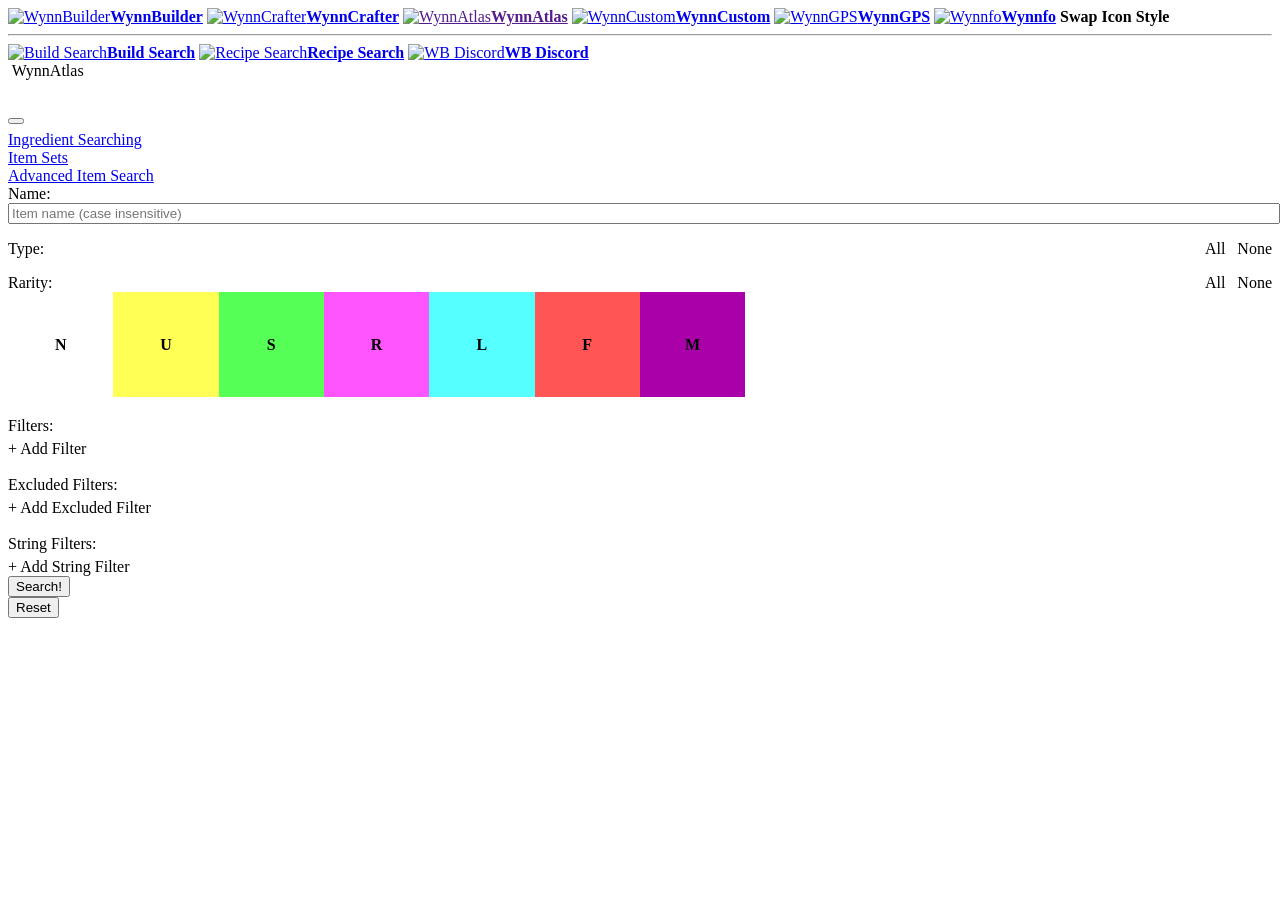
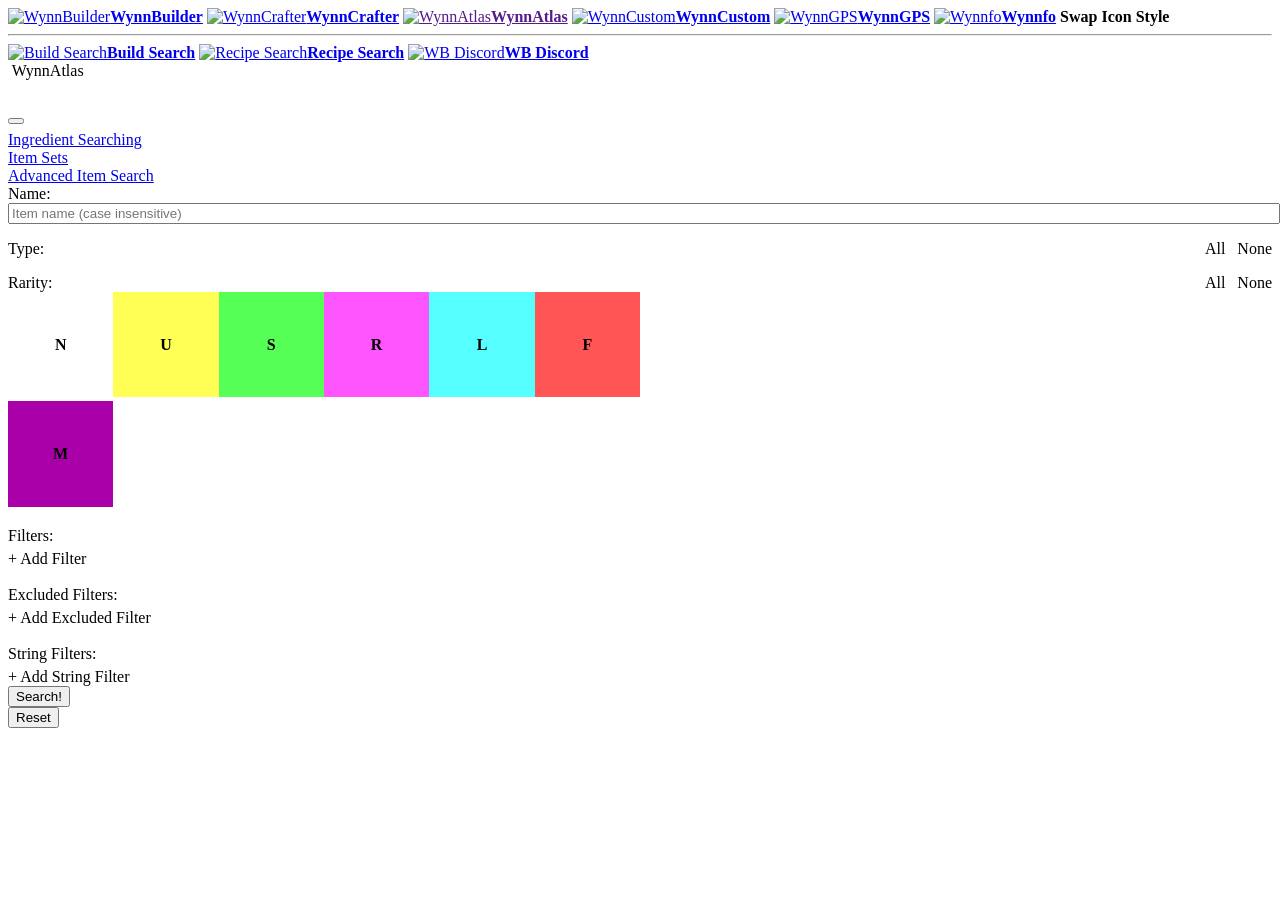

latest set of bug fixes

--- a/css/search.css
+++ b/css/search.css
@@ -18,10 +18,10 @@
 
 #tier-box {
     cursor: pointer;
-    width: 58.33%;
+    width: 50%;
 }
 #tier-box > div {
-    width: calc(100% / 7);
+    width: calc(100% / 6);
     aspect-ratio: 1/1;
     position: relative;
     display: inline-block;
